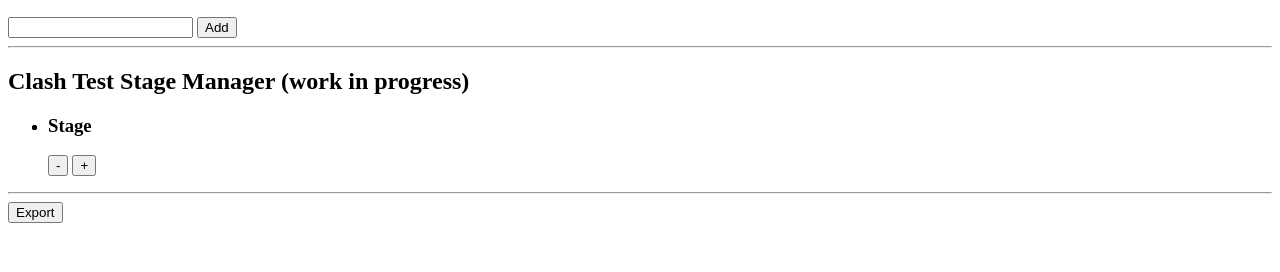
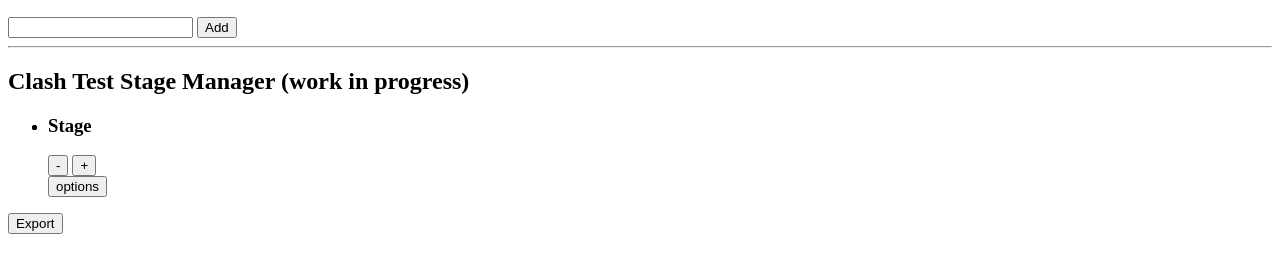
Before and after one commit to zioscuro/LRA-NavisworksXMLgenerator, a website built with Vite: page index.html in a window 1280 px wide. Shown: the part 110-382 px from the top of the page. Built offline with nearby package versions, Linux system fonts and the light colour scheme.

Commit message:
Add stage options form

```diff
--- a/index.html
+++ b/index.html
@@ -24,10 +24,10 @@
 
     <ul id="clash-stage-list"></ul>
 
-    <hr>
     <button id="btn-export-xml">Export</button>
 
   </main>
+
   <script type="module" src="./src/main.ts"></script>
 
   <template>
@@ -41,7 +41,27 @@
         <button class="stage-options-btn">stage options</button>
         <dialog id="modal-stage">
           <form>
-            <h5>stage options</h5>
+            <h4>stage options</h4>
+            <section>
+              <label>Clash Type:</label>
+              <label>duplicate
+                <input type="radio" name="type" value="duplicate">
+              </label>
+              <label>intersections
+                <input type="radio" name="type" value="hard">
+              </label>
+            </section>
+            <section>
+              <label>Tollerance</label>
+              <input type="number" name="tollerance" value="0.1640419948">
+            </section>
+            <section>
+              <label>autointersect
+                <input type="checkbox" name="autointesect">
+              </label>
+            </section>
+            <hr>
+            <input type="submit" value="update">
           </form>
         </dialog>
         <button class="stage-gen-clashmatrix-btn">generate clash matrix</button>
--- a/src/ClashSelectionSetManager.ts
+++ b/src/ClashSelectionSetManager.ts
@@ -45,7 +45,6 @@ export class ClashSelectionSetManager {
   removeSelectionSet(e: Event) {
     const selectedCancBtn = e.target as HTMLButtonElement;
     const selectedSet = selectedCancBtn.parentElement;
-    console.log(selectedSet);
 
     if (!selectedSet) return;
 
--- a/src/ClashStage.ts
+++ b/src/ClashStage.ts
@@ -1,39 +1,90 @@
-import { ClashStageManager } from "./ClashStageManager";
+import { ClashStageManager } from './ClashStageManager';
+
+type IClashTestOptions = {
+  type: 'hard' | 'duplicate';
+  tollerance: number;
+  autointesect: boolean;
+} | null;
 
 export class ClashStage {
   stageElement: HTMLElement;
-  stageManager: ClashStageManager
+  stageManager: ClashStageManager;
+  options: IClashTestOptions = null;
 
   constructor(manager: ClashStageManager) {
-    this.stageManager = manager
+    this.stageManager = manager;
     this.stageElement = document.createElement('li');
-    this.stageElement.innerHTML = `
+    this.stageElement.innerHTML = this.renderUI();
+    this.setupListeners();
+  }
+
+  addStage() {
+    this.stageManager.addStage();
+  }
+
+  removeStage() {
+    this.stageManager.removeStage(this);
+  }
+
+  setupListeners() {
+    const addBtn = this.stageElement.querySelector('.add-stage-btn');
+    const removeBtn = this.stageElement.querySelector('.remove-stage-btn');
+    const optionsBtn = this.stageElement.querySelector('.options-stage-btn');
+    const optionsModal = this.stageElement.querySelector('.stage-modal');
+
+    if (
+      addBtn instanceof HTMLButtonElement &&
+      removeBtn instanceof HTMLButtonElement &&
+      optionsBtn instanceof HTMLButtonElement &&
+      optionsModal instanceof HTMLDialogElement
+    ) {
+      addBtn.addEventListener('click', this.addStage.bind(this));
+      removeBtn.addEventListener('click', this.removeStage.bind(this));
+      optionsBtn.addEventListener('click', () => {
+        optionsModal.showModal();
+      });
+    }
+  }
+
+  setStageOptions() {}
+
+  renderUI() {
+    return `
     <li class="clash-stage">
       <div class="clash-stage-header">
         <h3>Stage</h3>
         <button class="remove-stage-btn">-</button>
         <button class="add-stage-btn">+</button>
       </div>
+      <div>
+        <button class="options-stage-btn">options</button>
+      </div>
+      <dialog class="stage-modal">
+        <form>
+        <h4>stage options</h4>
+        <section>
+          <label>Clash Type:</label>
+          <label>duplicate
+            <input type="radio" name="type" value="duplicate">
+          </label>
+          <label>intersections
+            <input type="radio" name="type" value="hard">
+          </label>
+        </section>
+        <section>
+          <label>Tollerance</label>
+          <input type="number" name="tollerance" value="0.1640419948">
+        </section>
+        <section>
+          <label>autointersect
+            <input type="checkbox" name="autointesect">
+          </label>
+        </section>
+        <hr>
+        <input type="submit" value="update">
+      </form>
+      </dialog>
     </li>
     `;
-    this.setupListeners();
-  }
-
-  addStage() {
-    this.stageManager.addStage()
-  }
-
-  removeStage() {
-    this.stageManager.removeStage(this)
-  }
-
-  setupListeners() {
-    const addBtn = this.stageElement.querySelector('.add-stage-btn')
-    const removeBtn = this.stageElement.querySelector('.remove-stage-btn')
-
-    if (addBtn instanceof HTMLButtonElement && removeBtn instanceof HTMLButtonElement) {
-      addBtn.addEventListener('click', this.addStage.bind(this))
-      removeBtn.addEventListener('click', this.removeStage.bind(this))
-    }
   }
 }
```
